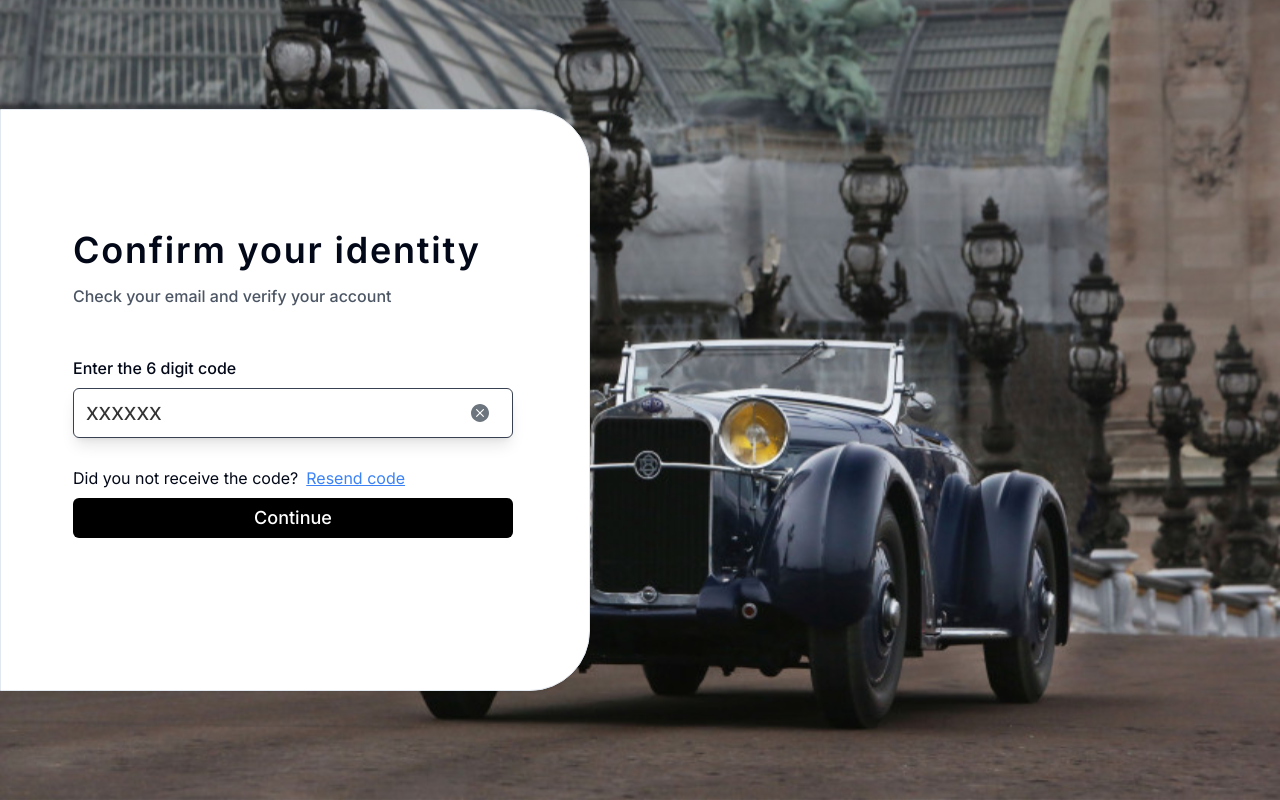
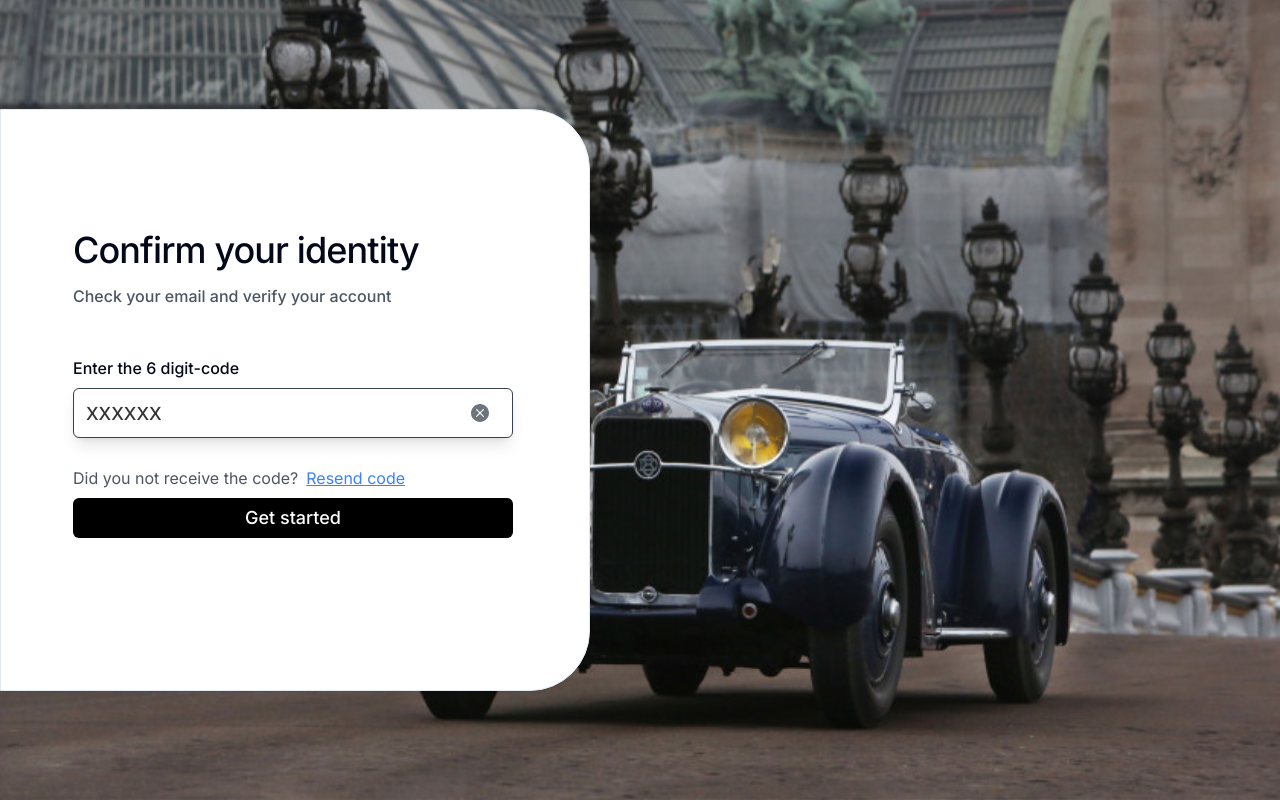
Before and after one commit to d2ni3l/Pastauction, a Next.js app: page /auth/confirmidentity in a window 1280 px wide. Built offline with nearby package versions, Linux system fonts and the light colour scheme.

Commit message:
ui adjustments

```diff
--- a/src/components/auth/Confirmdentity.tsx
+++ b/src/components/auth/Confirmdentity.tsx
@@ -68,7 +68,7 @@ export default function ConfirmIdentity() {
     <div className={inter.className}>
       <Card className='md:w-[590px] w-screen rounded-r-[60px] flex flex-col md:items-start items-center '>
         <CardHeader className=''>
-          <CardTitle className='font-[600] tracking-wider py-1 text-2xl md:text-4xl pt-24 px-12 '>
+          <CardTitle className='font-[500]  py-1 text-2xl md:text-4xl pt-24 px-12 '>
             Confirm your identity
           </CardTitle>
           <CardDescription className='text-gray-600  md:text-base text-left pt-1 pb-6 px-12 font-medium'>
@@ -86,7 +86,7 @@ export default function ConfirmIdentity() {
                 render={({ field }) => (
                   <FormItem className='w-full'>
                     <FormLabel className='md:text-base text-sm font-medium'>
-                      Enter the 6 digit code
+                      Enter the 6 digit-code
                     </FormLabel>
                     <div className='flex relative items-center'>
                       <FormControl>
@@ -122,7 +122,9 @@ export default function ConfirmIdentity() {
               />
               <span className="pt-7"></span>
               <div className='w-full flex gap-2 pb-2'>
+                <span className="text-gray-600">
                 Did you not receive the code?{" "}
+                </span>
                 <span className='underline text-blue-500'>Resend code</span>
               </div>
 
@@ -131,7 +133,7 @@ export default function ConfirmIdentity() {
                   className='md:w-[440px] w-full text-md md:text-lg py-2 '
                   variant='blackWide'
                   type='submit'>
-                  Continue
+                  Get started
                 </Button>
               </div>
               <div className='pb-32'></div>
--- a/src/components/auth/ForgotPassword.tsx
+++ b/src/components/auth/ForgotPassword.tsx
@@ -82,7 +82,7 @@ const handleSubmit =
 />
         </Link>
         <CardHeader className='items-center'>
-          <CardTitle className="font-semibold py-2 text-xl md:text-3xl pt-24 ">Forgot your password?</CardTitle>
+          <CardTitle className="font-[500] py-2 text-xl md:text-4xl pt-24 ">Forgot your password?</CardTitle>
           <CardDescription className='text-gray-600 text-sm ml-12  text-left pt-2 pb-3 font-medium'>
             We help you to recover it. Fill in your email and we will send you the instrutions to restore it.
           </CardDescription>
```
